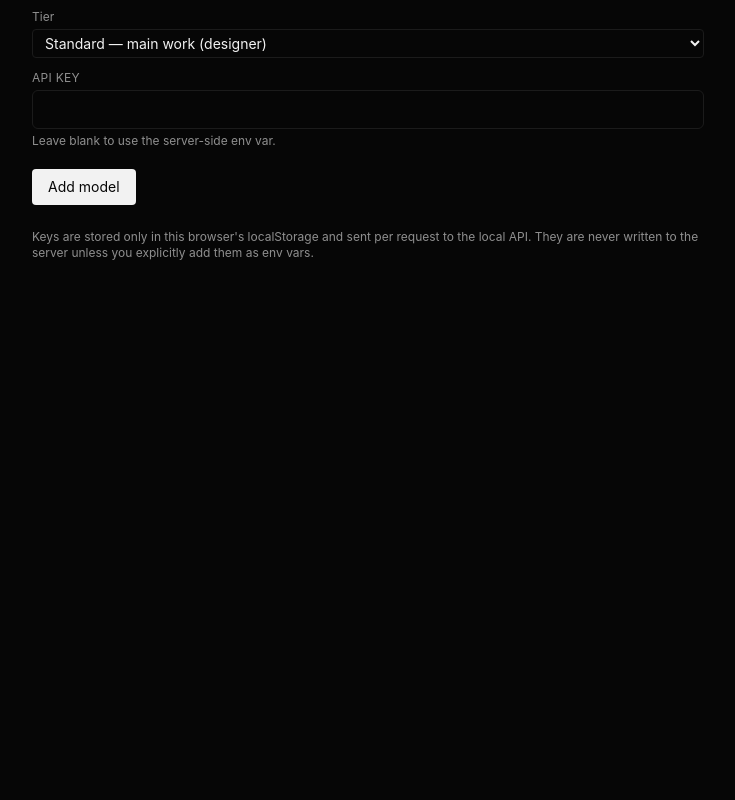
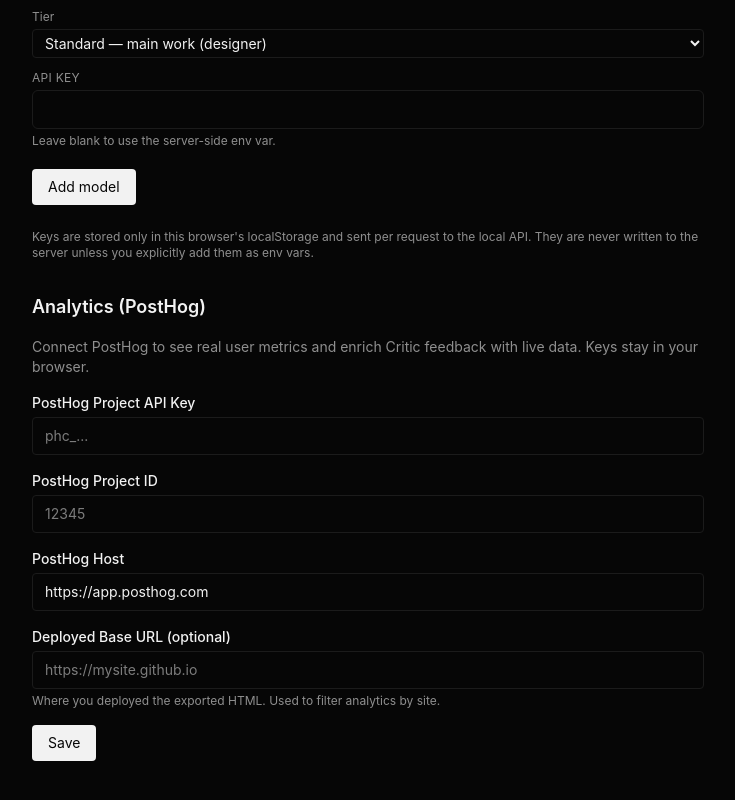
Before and after one commit to sabahattink/you-design, a Next.js app in the folder apps/web/: page /setup in a window 1280 px wide. Shown: the part 580-1380 px from the top of the page, without its empty margins (272-1007 px from the left). Before the commit the page ends 905 px from the top, so only its background shows below. Built offline with nearby package versions, Linux system fonts and the light colour scheme.

Commit message:
feat(web): AnalyticsConfig form on setup page

```diff
--- a/apps/web/src/app/setup/page.tsx
+++ b/apps/web/src/app/setup/page.tsx
@@ -1,4 +1,5 @@
 import { ProviderConfig } from '@/components/setup/ProviderConfig';
+import { AnalyticsConfig } from '@/components/setup/AnalyticsConfig';
 
 export const metadata = {
   title: 'Setup',
@@ -14,6 +15,7 @@
           your keys never leave this browser and the API server you run.
         </p>
         <ProviderConfig />
+        <AnalyticsConfig />
       </div>
     </main>
   );
--- /dev/null
+++ b/apps/web/src/components/setup/AnalyticsConfig.tsx
@@ -0,0 +1,122 @@
+'use client';
+
+import * as React from 'react';
+import { useWorkspaceStore } from '@/lib/workspace/store';
+import type { AnalyticsConfig as AnalyticsConfigData } from '@you-design/shared';
+
+interface FormState {
+  postHogApiKey: string;
+  postHogProjectId: string;
+  postHogHost: string;
+  deployedBaseUrl: string;
+}
+
+const EMPTY: FormState = {
+  postHogApiKey: '',
+  postHogProjectId: '',
+  postHogHost: 'https://app.posthog.com',
+  deployedBaseUrl: '',
+};
+
+export function AnalyticsConfig() {
+  const analyticsConfig = useWorkspaceStore((s) => s.analyticsConfig);
+  const setAnalyticsConfig = useWorkspaceStore((s) => s.setAnalyticsConfig);
+
+  const [form, setForm] = React.useState<FormState>(
+    analyticsConfig
+      ? {
+          postHogApiKey: analyticsConfig.postHogApiKey,
+          postHogProjectId: analyticsConfig.postHogProjectId,
+          postHogHost: analyticsConfig.postHogHost,
+          deployedBaseUrl: analyticsConfig.deployedBaseUrl ?? '',
+        }
+      : EMPTY,
+  );
+  const [saved, setSaved] = React.useState(false);
+
+  const field = (key: keyof FormState) => ({
+    value: form[key],
+    onChange: (e: React.ChangeEvent<HTMLInputElement>) => {
+      setForm((f) => ({ ...f, [key]: e.target.value }));
+      setSaved(false);
+    },
+  });
+
+  const handleSave = (e: React.FormEvent) => {
+    e.preventDefault();
+    if (!form.postHogApiKey.trim() || !form.postHogProjectId.trim()) return;
+    const config: AnalyticsConfigData = {
+      postHogApiKey: form.postHogApiKey.trim(),
+      postHogProjectId: form.postHogProjectId.trim(),
+      postHogHost: form.postHogHost.trim() || 'https://app.posthog.com',
+      deployedBaseUrl: form.deployedBaseUrl.trim() || undefined,
+    };
+    setAnalyticsConfig(config);
+    setSaved(true);
+  };
+
+  const handleClear = () => {
+    setAnalyticsConfig(null);
+    setForm(EMPTY);
+    setSaved(false);
+  };
+
+  const inputClass =
+    'w-full border border-[color:var(--color-border)] rounded px-3 py-2 text-sm bg-[color:var(--color-bg)] focus:outline-none';
+
+  return (
+    <form onSubmit={handleSave} className="flex flex-col gap-4 mt-8">
+      <h2 className="text-lg font-semibold">Analytics (PostHog)</h2>
+      <p className="text-sm text-[color:var(--color-muted)]">
+        Connect PostHog to see real user metrics and enrich Critic feedback with live data.
+        Keys stay in your browser.
+      </p>
+
+      <div className="flex flex-col gap-1">
+        <label className="text-sm font-medium">PostHog Project API Key</label>
+        <input type="password" placeholder="phc_..." {...field('postHogApiKey')} className={inputClass} />
+      </div>
+
+      <div className="flex flex-col gap-1">
+        <label className="text-sm font-medium">PostHog Project ID</label>
+        <input type="text" placeholder="12345" {...field('postHogProjectId')} className={inputClass} />
+      </div>
+
+      <div className="flex flex-col gap-1">
+        <label className="text-sm font-medium">PostHog Host</label>
+        <input type="url" placeholder="https://app.posthog.com" {...field('postHogHost')} className={inputClass} />
+      </div>
+
+      <div className="flex flex-col gap-1">
+        <label className="text-sm font-medium">Deployed Base URL (optional)</label>
+        <input
+          type="url"
+          placeholder="https://mysite.github.io"
+          {...field('deployedBaseUrl')}
+          className={inputClass}
+        />
+        <p className="text-xs text-[color:var(--color-muted)]">
+          Where you deployed the exported HTML. Used to filter analytics by site.
+        </p>
+      </div>
+
+      <div className="flex gap-2">
+        <button
+          type="submit"
+          className="px-4 py-2 rounded bg-[color:var(--color-fg)] text-[color:var(--color-bg)] text-sm"
+        >
+          {saved ? 'Saved ✓' : 'Save'}
+        </button>
+        {analyticsConfig && (
+          <button
+            type="button"
+            onClick={handleClear}
+            className="px-4 py-2 rounded border border-[color:var(--color-border)] text-sm"
+          >
+            Clear
+          </button>
+        )}
+      </div>
+    </form>
+  );
+}
```
